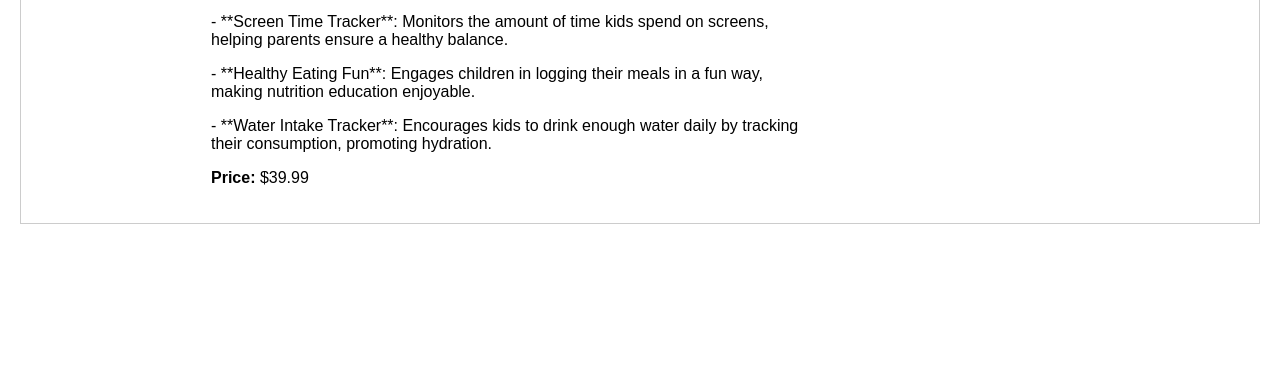
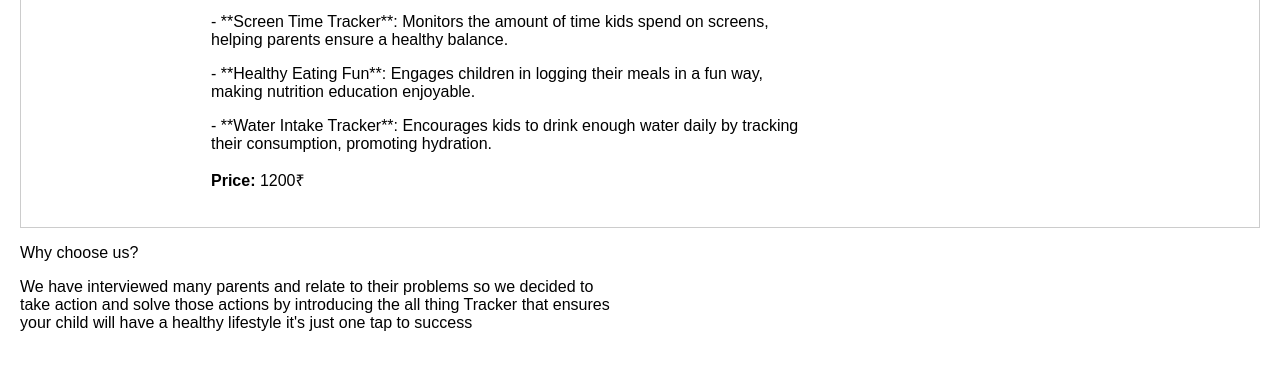
Before and after one commit to Shiv080814/The-all-thing-tracker-, a plain HTML site: page index.html in a window 1280 px wide. Shown: the part 160-530 px from the top of the page. Drawn offline with Linux system fonts and the light colour scheme; a script that the page names is missing.

Commit message:
Update index.html

```diff
--- a/index.html
+++ b/index.html
@@ -45,7 +45,7 @@
                 <p>- **Screen Time Tracker**: Monitors the amount of time kids spend on screens, helping parents ensure a healthy balance.</p>
                 <p>- **Healthy Eating Fun**: Engages children in logging their meals in a fun way, making nutrition education enjoyable.</p>
                 <p>- **Water Intake Tracker**: Encourages kids to drink enough water daily by tracking their consumption, promoting hydration.</p>
-                <p><strong>Price:</strong> $39.99</p>
+                <p><strong>Price:</strong> 1200₹</p>
             </div>
         </div>
         <!-- You can add more products in the same format below -->
@@ -54,4 +54,6 @@
     <!-- Custom JS (if needed) -->
     <script src="app.js"></script>
 </body>
-</html>
+</html><div class="product-details">
+  <p></p>   Why choose us?
+    <p> We have interviewed many parents and relate to their problems so we decided to take action and solve those actions by introducing the all thing Tracker that ensures your child will have a healthy lifestyle it's just one tap to success
```
